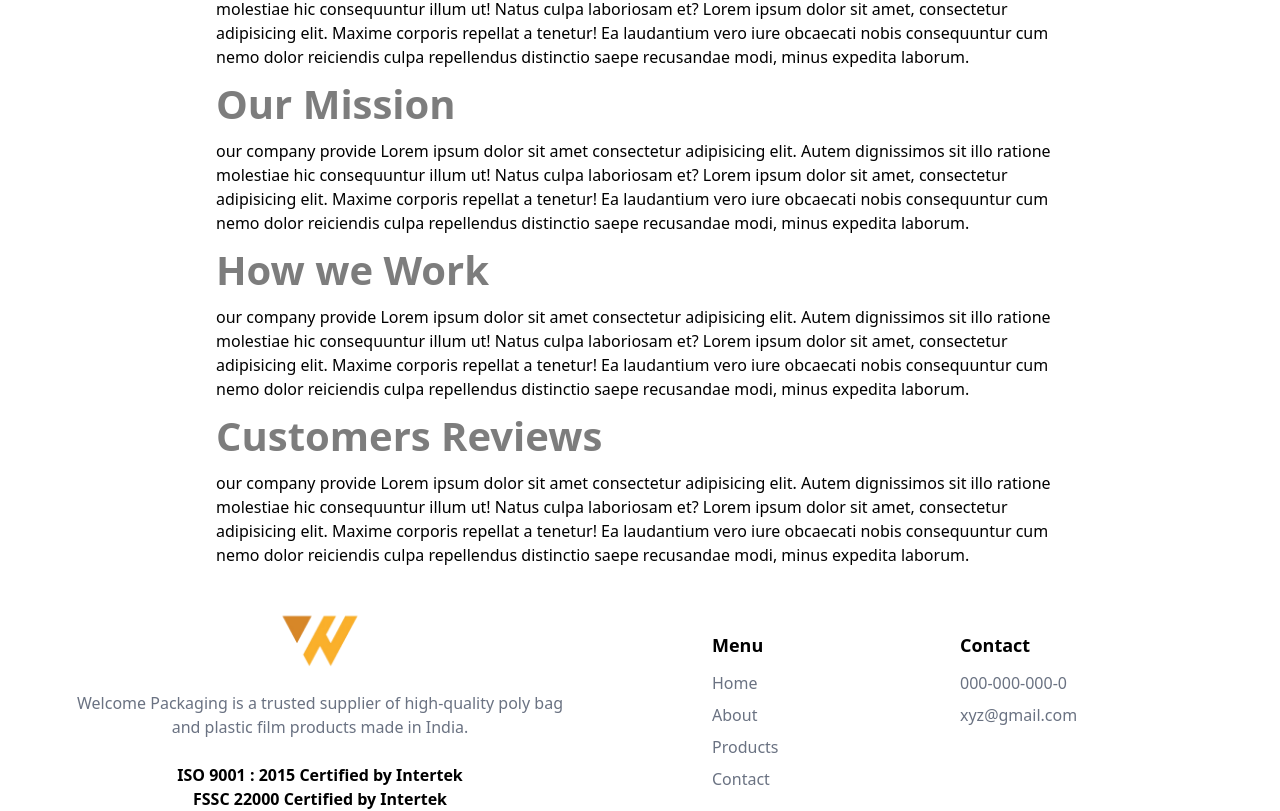
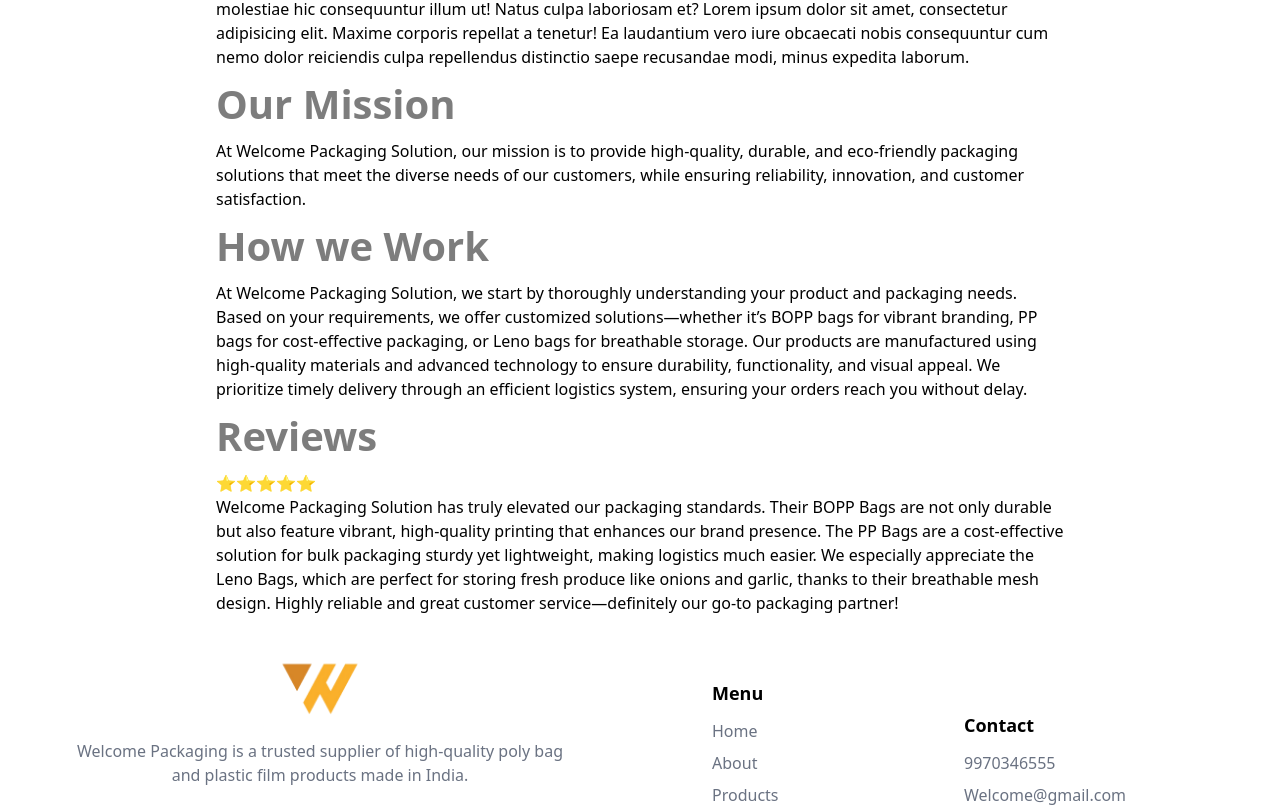
Before and after one commit to sudarshansangle56/welcome-packaging-solutions, a Next.js app in the folder welcome/: page /about in a window 1280 px wide. Shown: the part 600-1411 px from the top of the page. Built offline with nearby package versions, Linux system fonts and the light colour scheme.

Commit message:
responsive

```diff
--- a/welcome/app/about/page.js
+++ b/welcome/app/about/page.js
@@ -3,11 +3,11 @@
 function page() {
   return (
     <div>
-      <div className="h-[350px] bg-[url('/about-bg.jpg')] bg-cover bg-center mb-8 flex flex-col justify-center items-center gap-5">
-        <span className="text-5xl font-bold text-secondary">About &apos;Welcome&apos; Packaging</span>
+      <div className="h-[350px] p-2 bg-[url('/about-bg.jpg')] bg-cover bg-center mb-8 flex flex-col justify-center items-center gap-5">
+        <span className="text-5xl  font-bold text-secondary">About &apos;Welcome&apos; Packaging</span>
         <span className="text-lg">At Welcome Agency, our customers are always our first priority.</span>
       </div>
-      <div className="min-h-[500px] w-[70%] mx-auto p-6">
+      <div className="min-h-[500px] w-[90%] md:w-[70%] mx-auto p-6">
         <h1 className="text-[40px]  font-bold text-[#22222296] leading-[70px]">
           Welcome Packaging Solution
         </h1>
@@ -24,37 +24,21 @@
           Our Mission
         </h1>
         <p>
-          our company provide Lorem ipsum dolor sit amet consectetur adipisicing
-          elit. Autem dignissimos sit illo ratione molestiae hic consequuntur
-          illum ut! Natus culpa laboriosam et? Lorem ipsum dolor sit amet,
-          consectetur adipisicing elit. Maxime corporis repellat a tenetur! Ea
-          laudantium vero iure obcaecati nobis consequuntur cum nemo dolor
-          reiciendis culpa repellendus distinctio saepe recusandae modi, minus
-          expedita laborum.
+        At Welcome Packaging Solution, our mission is to provide high-quality, durable, and eco-friendly packaging solutions that meet the diverse needs of our customers, while ensuring reliability, innovation, and customer satisfaction.
         </p>
         <h1 className="text-[40px]  font-bold text-[#22222296] leading-[70px]">
           How we Work
         </h1>
         <p>
-          our company provide Lorem ipsum dolor sit amet consectetur adipisicing
-          elit. Autem dignissimos sit illo ratione molestiae hic consequuntur
-          illum ut! Natus culpa laboriosam et? Lorem ipsum dolor sit amet,
-          consectetur adipisicing elit. Maxime corporis repellat a tenetur! Ea
-          laudantium vero iure obcaecati nobis consequuntur cum nemo dolor
-          reiciendis culpa repellendus distinctio saepe recusandae modi, minus
-          expedita laborum.
+
+At Welcome Packaging Solution, we start by thoroughly understanding your product and packaging needs. Based on your requirements, we offer customized solutions—whether it’s BOPP bags for vibrant branding, PP bags for cost-effective packaging, or Leno bags for breathable storage. Our products are manufactured using high-quality materials and advanced technology to ensure durability, functionality, and visual appeal. We prioritize timely delivery through an efficient logistics system, ensuring your orders reach you without delay.
         </p>
         <h1 className="text-[40px]  font-bold text-[#22222296] leading-[70px]">
-         Customers Reviews
+         Reviews
         </h1>
         <p>
-          our company provide Lorem ipsum dolor sit amet consectetur adipisicing
-          elit. Autem dignissimos sit illo ratione molestiae hic consequuntur
-          illum ut! Natus culpa laboriosam et? Lorem ipsum dolor sit amet,
-          consectetur adipisicing elit. Maxime corporis repellat a tenetur! Ea
-          laudantium vero iure obcaecati nobis consequuntur cum nemo dolor
-          reiciendis culpa repellendus distinctio saepe recusandae modi, minus
-          expedita laborum.
+        ⭐⭐⭐⭐⭐ <br />
+        Welcome Packaging Solution has truly elevated our packaging standards. Their BOPP Bags are not only durable but also feature vibrant, high-quality printing that enhances our brand presence. The PP Bags are a cost-effective solution for bulk packaging sturdy yet lightweight, making logistics much easier. We especially appreciate the Leno Bags, which are perfect for storing fresh produce like onions and garlic, thanks to their breathable mesh design. Highly reliable and great customer service—definitely our go-to packaging partner!
         </p>
       </div>
     </div>
--- a/welcome/app/components/Footer.js
+++ b/welcome/app/components/Footer.js
@@ -5,7 +5,7 @@
   return (
     <div className="max-w-screen-xl mx-auto px-4 sm:px-6 lg:px-8">
       <footer className="pb-10">
-        <div className="flex items-center px-10">
+        <div className="flex flex-wrap items-center px-10">
           <div className="flex-1 flex-col flex justify-center items-center pr-16">
             <Image src="/welcome.png" alt="Logo" height={150} width={150} />
             <p className="text-gray-500 text-center">
@@ -21,7 +21,7 @@
             </div>
           </div>
 
-          <div className="flex-1 flex pl-20">
+          <div className="flex-1 md:gap-2 gap-[50px] flex items-center justify-center pl-20">
             <div className="pt-5 flex-1">
               <h5 className="text-lg font-bold mb-3">Menu</h5>
               <ul className="space-y-2">
@@ -43,7 +43,7 @@
             <div className="pt-5 flex-1">
               <h5 className="text-lg font-bold mb-3">Contact</h5>
               <ul className="space-y-2">
-                {["000-000-000-0", "xyz@gmail.com"].map(
+                {["9970346555", "Welcome@gmail.com"].map(
                   (item) => (
                     <li key={item}>
                       <a
--- a/welcome/app/pages/Main.js
+++ b/welcome/app/pages/Main.js
@@ -9,13 +9,13 @@
       <div className="min-h-[600px] text-gray-800 px-6 py-12 bg-[url('/polybags-background.jpg')] bg-cover bg-center flex justify-end items-center">
         <div className="flex flex-col w-[45%]">
           <div className="flex flex-col items-start">
-            <h1 className="text-[65px] font-semibold text-secondary leading-[70px]">
+            <h1 className="sm:text-[65px] text-[40px] font-semibold text-secondary leading-[70px]">
               Welcome
             </h1>
-            <h1 className="text-[65px] font-semibold text-secondary leading-[70px]">
+            <h1 className="sm:text-[65px] text-[40px]  font-semibold text-secondary leading-[70px]">
               Packaging Solution
             </h1>
-            <p className="text-[18px] w-[70%] mt-5 text-gray-600">
+            <p className="text-[18px] md:w-[70%] w-[105%] mt-5 text-gray-600">
               We are your trusted, industry-leading manufacturer of made to order,
               high-quality poly bags and plastic film products made right here in
               the INDIA.
@@ -30,7 +30,7 @@
       </div>
 
       <div className="p-6 flex flex-col items-center justify-center py-28">
-        <h1 className=" mt-2 flex items-center justify-center text-5xl font-bold text-secondary">
+        <h1 className=" mt-2 flex items-center justify-center p-5 text-[40px] md:text-5xl font-bold text-secondary">
           Custom Products to Meet Your Needs
         </h1>
         <p className=" w-[60%] text-center py-7 text-lg text-gray-600">
@@ -49,7 +49,7 @@
       <div className="flex justify-center items-center">
         <div className="p-6 relative flex flex-col items-center justify-center w-[70%] border border-gray-300 px-10 py-20">
           <span className="absolute top-0 left-1/2 -translate-x-1/2 -translate-y-1/2 text-xl font-semibold text-secondary bg-white px-8">Welcome Manufacturing Products</span>
-          <div className="flex items-center justify-center gap-6 px-7">
+          <div className="flex items-center justify-center gap-6 px-7 flex-wrap">
             <Cards
               image="https://m.media-amazon.com/images/I/312M8F7xY+L._AC_UF1000,1000_QL80_.jpg"
               title="BOPP Bag"
@@ -72,7 +72,7 @@
       </div>
 
 
-      <div className="py-28 flex justify-center items-center">
+      <div className="py-28 flex justify-center items-center ">
         <div className="flex flex-col w-[70%] gap-10">
           <div className="flex gap-20">
             <div className="flex flex-1 flex-col gap-6 justify-start">
@@ -87,9 +87,20 @@
               <p className="text-gray-600 text-lg">At Welcome Packaging Agency, our customers are always our top priority. That’s why we work so hard to make high-quality bags that won’t rip or tear and offer fast lead times of 2-3 weeks.</p>
               <p className="text-secondary text-lg font-semibold">We are committed to getting you the custom poly bag, liners and film products you need, when you need them.</p>
             </div>
-            <Image src={"/welcome-home-about.jpg"} alt="Welcome Packaging" className="flex-1" width={500} height={500} />
+             <div>
+
+             </div>
+             <Image
+  src="/welcome-home-about.jpg"
+  alt="Welcome Packaging"
+  className="hidden md:flex flex-1"
+  width={500}
+  height={500}
+/>
+
+
           </div>
-          <div className="flex items-center gap-30">
+          <div className="flex flex-wrap items-center justify-center gap-30 ">
             <div className="flex-1">
               <Link href="/contact" className="font-bold px-3 bg-primary text-white rounded-lg hover:bg-secondary hover:text-white transition text-center py-3 active:scale-95" >
                 Contact Us
```
